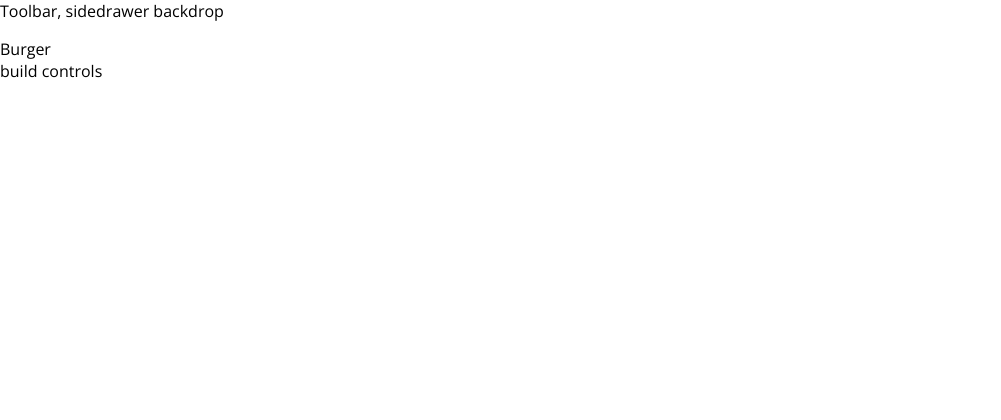
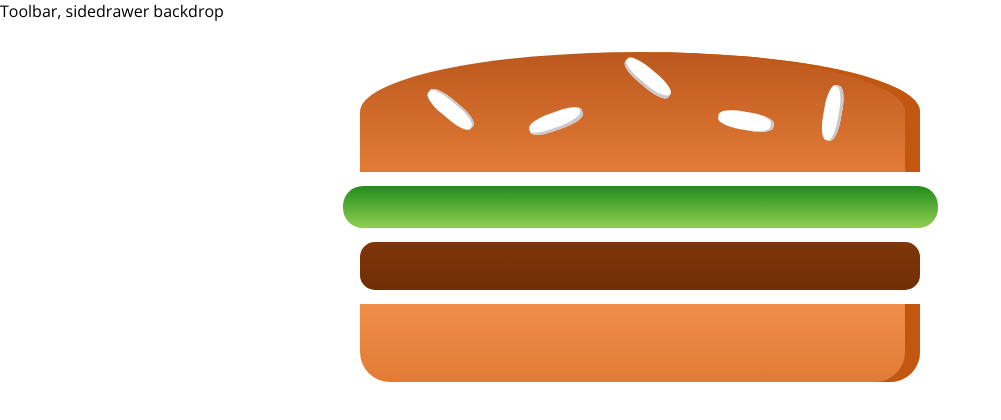
Before and after one commit to asianvader/react-burger-builder, a React (Create React App) app: page / in a window 1280 px wide. Shown: the top 420 px of the page, without its empty margins (0-1001 px from the left). Built offline with nearby package versions, Linux system fonts and the light colour scheme.

Commit message:
add BurgerBuilder class component. Add css and media queries

```diff
--- a/src/components/Burger/Burger.js
+++ b/src/components/Burger/Burger.js
@@ -0,0 +1,17 @@
+import React from 'react';
+import styles from './Burger.module.css';
+import BurgerIngredient from './BurgerIngredient/BurgerIngredient';
+
+const burger = () => {
+    return (
+        <div className={styles.Burger}>
+            <BurgerIngredient type="bread-top"/>
+            <BurgerIngredient type="salad"/>
+            <BurgerIngredient type="meat"/>
+            <BurgerIngredient type="bread-bottom"/>
+
+        </div>
+    );
+}
+
+export default burger;
--- /dev/null
+++ b/src/components/Burger/Burger.module.css
@@ -0,0 +1,30 @@
+.Burger {
+    width: 100%;
+    margin: auto;
+    height: 250px;
+    overflow: scroll;
+    text-align: center;
+    font-weight: bold;
+    font-size: 1.2rem;
+}
+
+@media (min-width: 500px) and (min-height: 400px) {
+    .Burger {
+        width: 350px;
+        height: 300px;
+    }
+}
+
+@media (min-width: 500px) and (min-height: 401px) {
+    .Burger {
+        width: 450px;
+        height: 400px;
+    }
+}
+
+@media (min-width: 1000px) and (min-height: 700px) {
+    .Burger {
+        width: 700px;
+        height: 600px;
+    }
+}
--- a/src/containers/BurgerBuilder/BurgerBuilder.js
+++ b/src/containers/BurgerBuilder/BurgerBuilder.js
@@ -1,12 +1,12 @@
 import React, { Component } from "react";
 import Aux from '../../hoc/Aux';
+import Burger from '../../components/Burger/Burger';
 
 class BurgerBuilder extends Component {
     render() {
         return (
             <Aux>
-                <div>Burger</div>
-                <div>build controls</div>
+                <Burger />
             </Aux>
         );
     }
```
